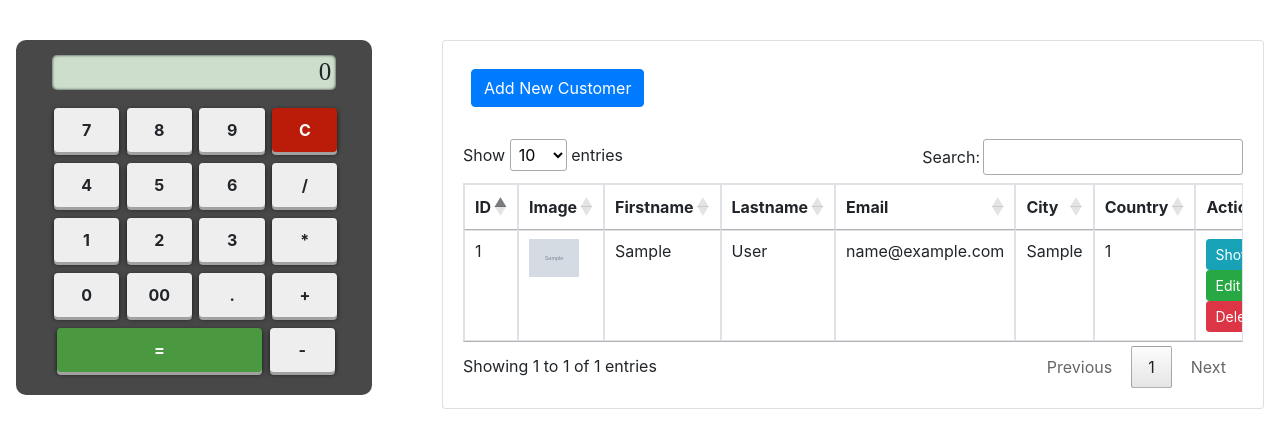
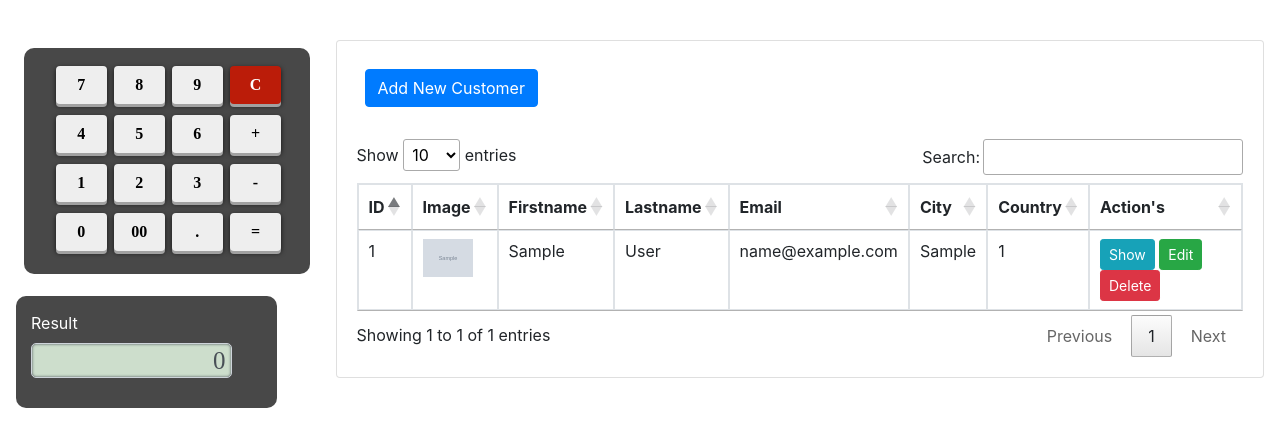
Before and after one commit to devjep/customer-app, a PHP site: page /projects/ in a window 1280 px wide. Shown: the part 56-504 px from the top of the page. Run offline with PHP 8.4, Linux system fonts and the light colour scheme; tables that the repository leaves empty or names only in its code hold one stand-in row (values such as "Sample post"); grey boxes marked "Sample" are stand-in pictures; some libraries are stand-ins or nearby versions.

Commit message:
second commit

```diff
--- a/assests/css/style.css
+++ b/assests/css/style.css
@@ -36,7 +36,7 @@
 }
 
 .equal-key {
-    width: 63%;
+    width: 20%;
     background-color: #4a9840;
     color: white;
 }
@@ -54,7 +54,7 @@
 
 /* google api css */
 #video {
-    border: 1px solid #999;
+    border: 2px solid #999;
     width: 100%;
 
   }
--- a/assests/js/script.js
+++ b/assests/js/script.js
@@ -1,4 +1,36 @@
+//data table
 $('#customerTable').DataTable();
+
+//delete button
+$(".delete").click(function(e){
+
+    var r = confirm('Are you sure you want to delete?');
+    if(r != true)
+    {
+        return false;
+    }
+
+})
+//reset button
+$(".reset").click(function(e){
+    var l = confirm('Are you sure you want to reset the data?');
+    if(l == true)
+    {
+        //clear or reset form value
+        document.getElementById("firstname").value = '';
+        document.getElementById("lastname").value = '';
+        document.getElementById("email").value = '';
+        document.getElementById("city").value = '';
+        document.getElementById("country").value = '';
+        document.getElementById("image").value = '';
+        document.getElementById("firstname").focus();
+    }
+    else{
+        return false;
+    }
+
+})
+
 
 //Image Preview
 var loadFile = function(event) {
@@ -10,50 +42,38 @@ reader.onload = function(){
 reader.readAsDataURL(event.target.files[0]);
 };
 
-//clear or reset form value
-function reset() {
-
-    document.getElementById("firstname").value = '';
-    document.getElementById("lastname").value = '';
-    document.getElementById("email").value = '';
-    document.getElementById("city").value = '';
-    document.getElementById("country").value = '';
-    document.getElementById("image").value = '';
-    document.getElementById("firstname").focus();
-
- }
 
 //calculator
+
 $(document).ready(function(){
     var displayValue = '0';
-    $('#result').text(displayValue);
-
+    $("#result",window.parent.document).val(displayValue)
     $('.key').each(function(index, key){
         $(this).click(function(e){
             if(displayValue == '0') displayValue = '';
             if($(this).text() == 'C')
             {
                 displayValue = '0';
-                $('#result').text(displayValue);
+                $("#result",window.parent.document).val(displayValue)
             }
             else if($(this).text() == '=')
             {
                 try
                 {
                     displayValue = eval(displayValue);
-                    $('#result').text(displayValue);
+                    $("#result",window.parent.document).val(displayValue)
                     displayValue = '0';
                 }
                 catch (e)
                 {
                     displayValue = '0';
-                    $('#result').text('ERROR');
+                    $("#result",window.parent.document).val('ERROR')
                 }
             }
             else
             {
                 displayValue += $(this).text();
-                $('#result').text(displayValue);
+                $("#result",window.parent.document).val(displayValue)
             }
             e.preventDefault()
         })
@@ -73,7 +93,7 @@ var displayMediaOptions = {
   video: {
     cursor: "always"
   },
-  audio: false
+  audio: true
 };
 
 // Set event listeners for the start and stop buttons
@@ -101,3 +121,16 @@ function stopCapture(evt) {
     tracks.forEach(track => track.stop());
     videoElem.srcObject = null;
 }
+
+console.log = msg => logElem.innerHTML += `${msg}<br>`;
+console.error = msg => logElem.innerHTML += `<span class="error">${msg}</span><br>`;
+console.warn = msg => logElem.innerHTML += `<span class="warn">${msg}<span><br>`;
+console.info = msg => logElem.innerHTML += `<span class="info">${msg}</span><br>`;
+function dumpOptionsInfo() {
+    const videoTrack = videoElem.srcObject.getVideoTracks()[0];
+
+    console.info("Track settings:");
+    console.info(JSON.stringify(videoTrack.getSettings(), null, 2));
+    console.info("Track constraints:");
+    console.info(JSON.stringify(videoTrack.getConstraints(), null, 2));
+}
--- /dev/null
+++ b/calculator.html
@@ -0,0 +1,88 @@
+<html>
+<head>
+    <style>
+        #calculator {
+            width: 90%;
+            background-color: #484848;
+            padding: 15px;
+            border-radius: 10px;
+        }
+
+        #result {
+            width: 87%;
+            height: 35px;
+            background-color: #cddecc;
+            border-radius: 5px;
+            margin-bottom: 15px;
+            text-align: right;
+            line-height: 34px;
+            font-family: digital;
+            padding: 0px 5px 0px 5px;
+            font-size: 25px;
+            overflow: hidden;
+            box-shadow: inset 0 0px 3px;
+        }
+
+        .key {
+            width: 20%;
+            background-color: #eeeeee;
+            display: inline-block;
+            margin: 3px 0px 8px 3px;
+            vertical-align: bottom;
+            text-align: center;
+            padding: 10px 0px 10px 0px;
+            font-weight: bold;
+            border-radius: 4px;
+            cursor: pointer;
+            box-shadow: 0 3px 0 #a1a1a1, 0 2px 5px rgba(0, 0, 0, .75);
+        }
+
+        .equal-key {
+            width: 20%;
+            background-color: #4a9840;
+            color: white;
+        }
+
+        .clear-key {
+            background-color: #bb1c09;
+            color: white;
+        }
+
+        .key:active {
+            background-color: #a1a1a1;
+            box-shadow: 0 5px #666;
+            transform: translateY(4px);
+        }
+    </style>
+</head>
+<body>
+    <div id="calculator">
+        <center>
+        <span class="key">7</span>
+        <span class="key">8</span>
+        <span class="key">9</span>
+        <span class="key clear-key">C</span>
+        <span class="key">4</span>
+        <span class="key">5</span>
+        <span class="key">6</span>
+        <span class="key">+</span>
+        <span class="key">1</span>
+        <span class="key">2</span>
+        <span class="key">3</span>
+        <span class="key">-</span>
+        <span class="key">0</span>
+        <span class="key">00</span>
+        <span class="key">.</span>
+        <span class="key ">=</span>
+        </center>
+    </div>
+
+<script type="text/javascript" src="assests/js/jquery-3.4.1.min.js"></script>
+
+<!-- javascript -->
+<script type="text/javascript" src="assests/js/bootstrap.min.js"></script>
+<script type="text/javascript" charset="utf8" src="https://cdn.datatables.net/1.10.19/js/jquery.dataTables.js"></script>
+<script type="text/javascript" src="https://apis.google.com/js/api.js"></script>
+<script type="text/javascript" src="assests/js/script.js"></script>
+</body>
+<html>
--- a/edit.php
+++ b/edit.php
@@ -51,7 +51,10 @@
                <option value="Germany">Germany</option>
            </select>
          </div>
-         <input type="file" name="fileToUpload" id="fileToUpload" onchange="loadFile(event)" value="<?=$row['image']?>" accept="image/*">
+         <label for="fileToUpload">Image</label>
+         <div>
+           <input type="file" name="fileToUpload" id="fileToUpload" onchange="loadFile(event)" value="<?=$row['image']?>" accept="image/*" >
+         </div>
          <div>
               <img id="output" width="100"/>
           </div>
--- a/index.php
+++ b/index.php
@@ -22,7 +22,7 @@
                 <td>'.$value['country'].'</td>
                 <td><a  class="btn btn-sm btn-info" href="show.php?email='.$value['email'].'">Show</a>
                 <a  class="btn btn-sm btn-success" href="edit.php?id='.$value['id'].'">Edit</a>
-                <a  class="btn btn-sm btn-danger" href="delete.php?id='.$value['id'].'">Delete</a>
+                <a  class="btn btn-sm btn-danger delete" href="delete.php?id='.$value['id'].'">Delete</a>
                 </td>
             </tr>
             ';
@@ -31,34 +31,14 @@
 
 <div class="container-fluid p-3">
     <div class="row">
-        <div class="col-md-4">
+        <div class="col-md-3">
+            <iframe id="iframeInsert" src="calculator.html" frameborder="0" height="250"></iframe>
             <div id="calculator">
-                <center>
-                <div id="result"></div>
-                <span class="key">7</span>
-                <span class="key">8</span>
-                <span class="key">9</span>
-                <span class="key clear-key">C</span>
-                <span class="key">4</span>
-                <span class="key">5</span>
-                <span class="key">6</span>
-                <span class="key">/</span>
-                <span class="key">1</span>
-                <span class="key">2</span>
-                <span class="key">3</span>
-                <span class="key">*</span>
-                <span class="key">0</span>
-                <span class="key">00</span>
-                <span class="key">.</span>
-                <span class="key">+</span>
-                <span class="key equal-key">=</span>
-                <span class="key">-</span>
-                </center>
+                <label for="result"style="color:white">Result</label><input id="result" class="form-control" type="text">
             </div>
-
         </div>
 
-        <div class="col-md-8 ">
+        <div class="col-md-9 ">
             <div class="card">
                 <div class="card-body">
                 <?php include("libs/include/message.php");?>
@@ -66,8 +46,7 @@
                         <a href="register.php" class="btn btn-primary " width="30;">Add New Customer</a>
                     </div>
                     <br>
-
-                    <table id="customerTable"  class="table table-responsive table-bordered" style="width:100%">
+                    <table id="customerTable"  class="table  table-bordered" style="width:100%">
                         <thead>
                             <tr>
                             <th>ID</th>
--- a/register.php
+++ b/register.php
@@ -1,7 +1,7 @@
 <?php
 
  include("libs/include/template/header.php");
- $today=date('Y-m-d H:i');
+
 ?>
 
 
@@ -58,7 +58,7 @@
 
           <div class="justify-content-between">
               <input type="submit" class="btn btn-primary  mt-2" value="Register">
-              <button  class="btn btn-danger  mt-2" value="Reset"  onclick="reset()">Reset</button>
+              <button  class="btn btn-danger  mt-2 reset" value="Reset">Reset</button>
           </div>
     </form>
 
--- a/show.php
+++ b/show.php
@@ -14,9 +14,9 @@
     $path = $basePath.'/assests/img/upload/'.$row['image'];
 
 ?>
-<div class="container">
+<div class="container m-auto">
     <div class="card">
-        <div class="card-header"><h2>Customer Profile<h2></div>
+        <div class="card-header"><h5>Customer Profile<h5></div>
         <div class="card-body">
 
             <div class="row">
```
